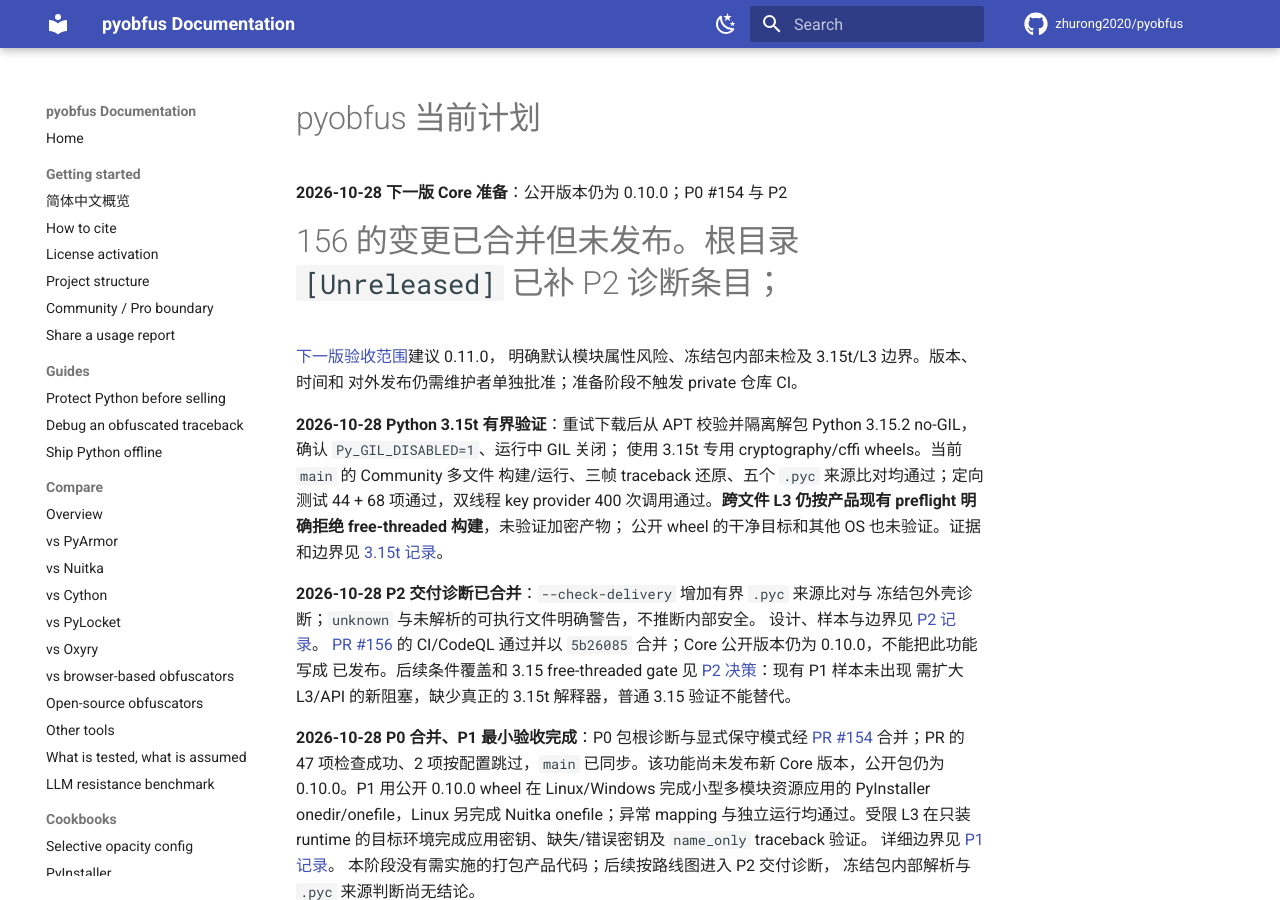
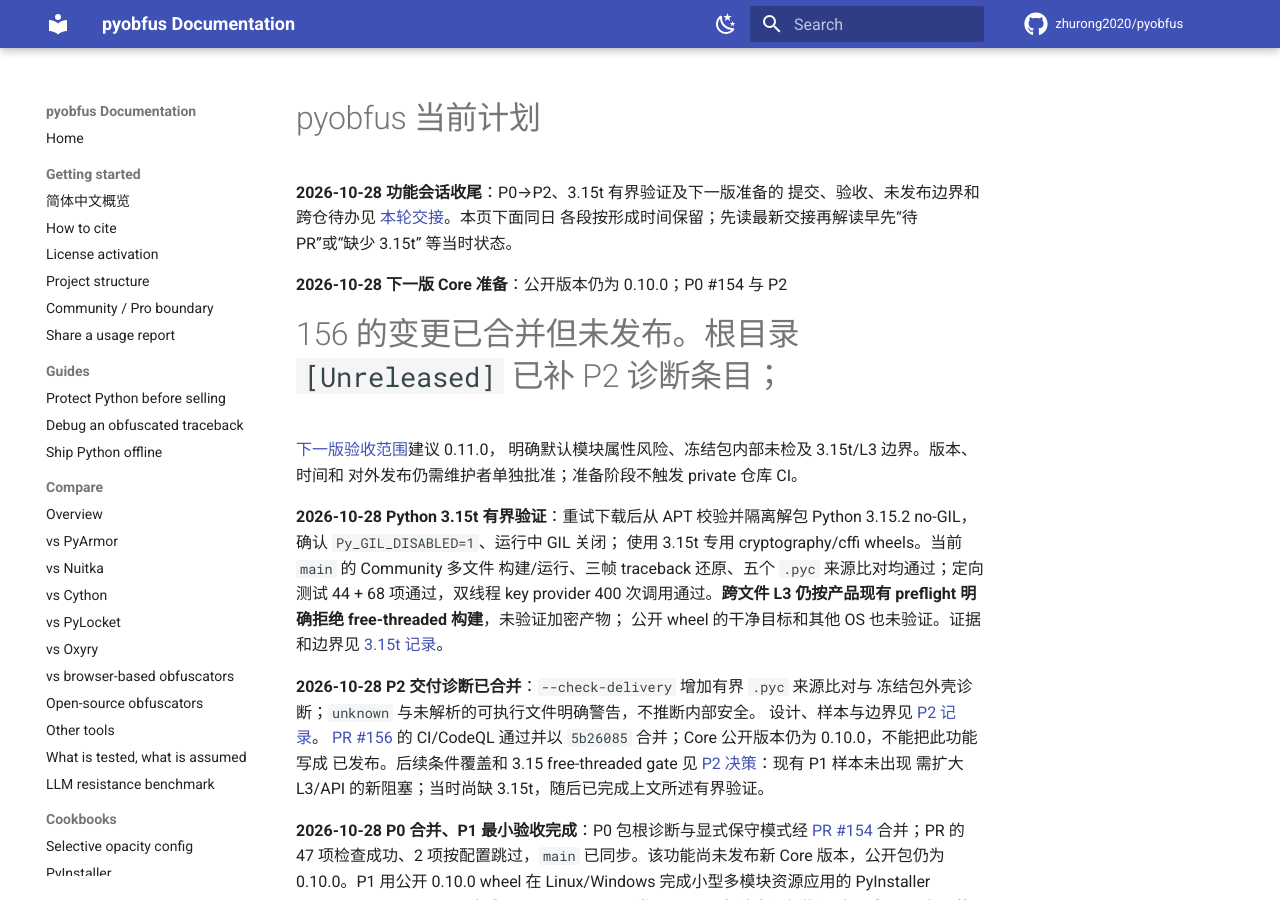
Before and after one commit to zhurong2020/pyobfus, an MkDocs documentation site: the page built from docs/CURRENT_PLAN_ZH.md, in a window 1280 px wide and 900 px high. Built offline with MkDocs 1.6.1 and Material for MkDocs 9.7.7, drawn with Linux system fonts in a browser that asks for light colours; comment, search, counter and statistics services are not loaded.

Commit message:
docs: close functional pyobfus session and refresh cold start

```diff
--- a/docs/CURRENT_PLAN_ZH.md
+++ b/docs/CURRENT_PLAN_ZH.md
@@ -1,4 +1,10 @@
 # pyobfus 当前计划
+
+**2026-10-28 功能会话收尾**：P0→P2、3.15t 有界验证及下一版准备的
+提交、验收、未发布边界和跨仓待办见
+[本轮交接](SESSION_FUNCTIONAL_CLOSEOUT_2026-10-28.md)。本页下面同日
+各段按形成时间保留；先读最新交接再解读早先“待 PR”或“缺少 3.15t”
+等当时状态。
 
 **2026-10-28 下一版 Core 准备**：公开版本仍为 0.10.0；P0 #154 与 P2
 #156 的变更已合并但未发布。根目录 `[Unreleased]` 已补 P2 诊断条目；
@@ -22,7 +28,7 @@
 通过并以 `5b26085` 合并；Core 公开版本仍为 0.10.0，不能把此功能写成
 已发布。后续条件覆盖和 3.15 free-threaded gate 见
 [P2 决策](P2_CONDITIONAL_COVERAGE_GATE_2026-10-28.md)：现有 P1 样本未出现
-需扩大 L3/API 的新阻塞，缺少真正的 3.15t 解释器，普通 3.15 验证不能替代。
+需扩大 L3/API 的新阻塞；当时尚缺 3.15t，随后已完成上文所述有界验证。
 
 **2026-10-28 P0 合并、P1 最小验收完成**：P0 包根诊断与显式保守模式经
 [PR #154](https://github.com/zhurong2020/pyobfus/pull/154) 合并；PR 的
```
Also changed, not shown: AGENTS.md (+1 -1 lines), CLAUDE.md (+1 -1 lines), docs/SESSION_FUNCTIONAL_CLOSEOUT_2026-10-28.md (added, +49 -0 lines), docs/TODO.md (+1 -1 lines).
